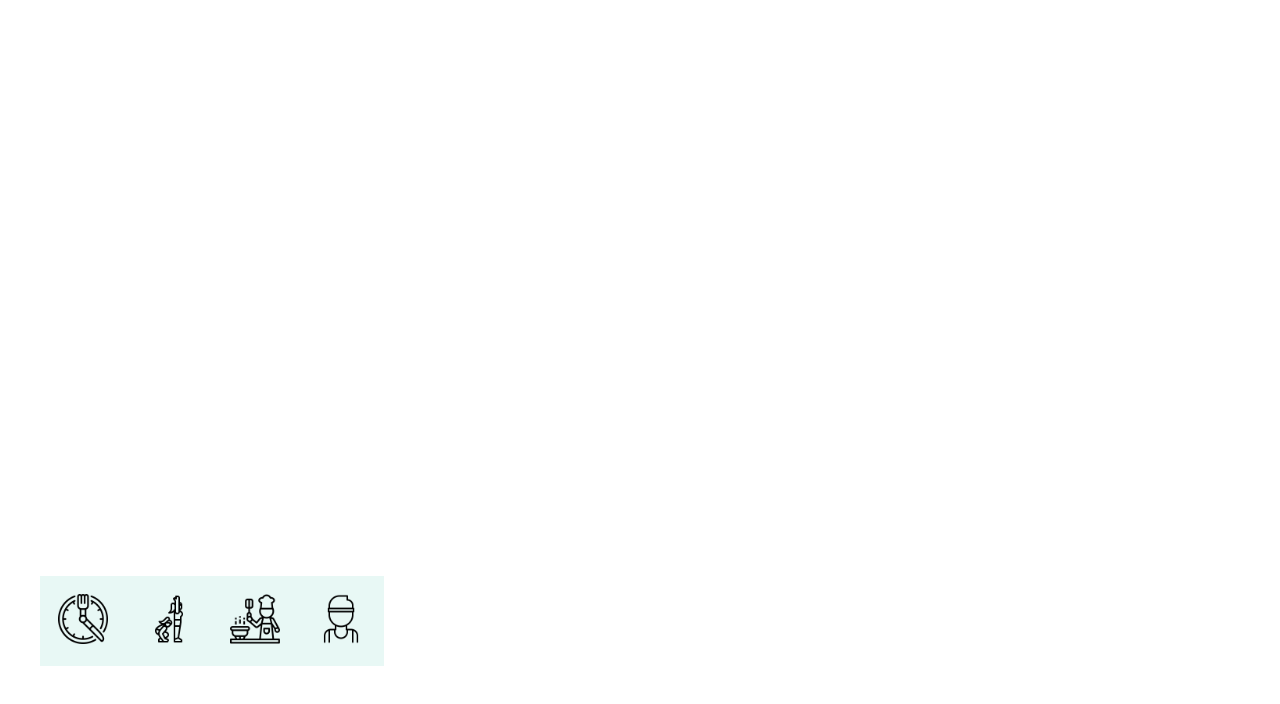
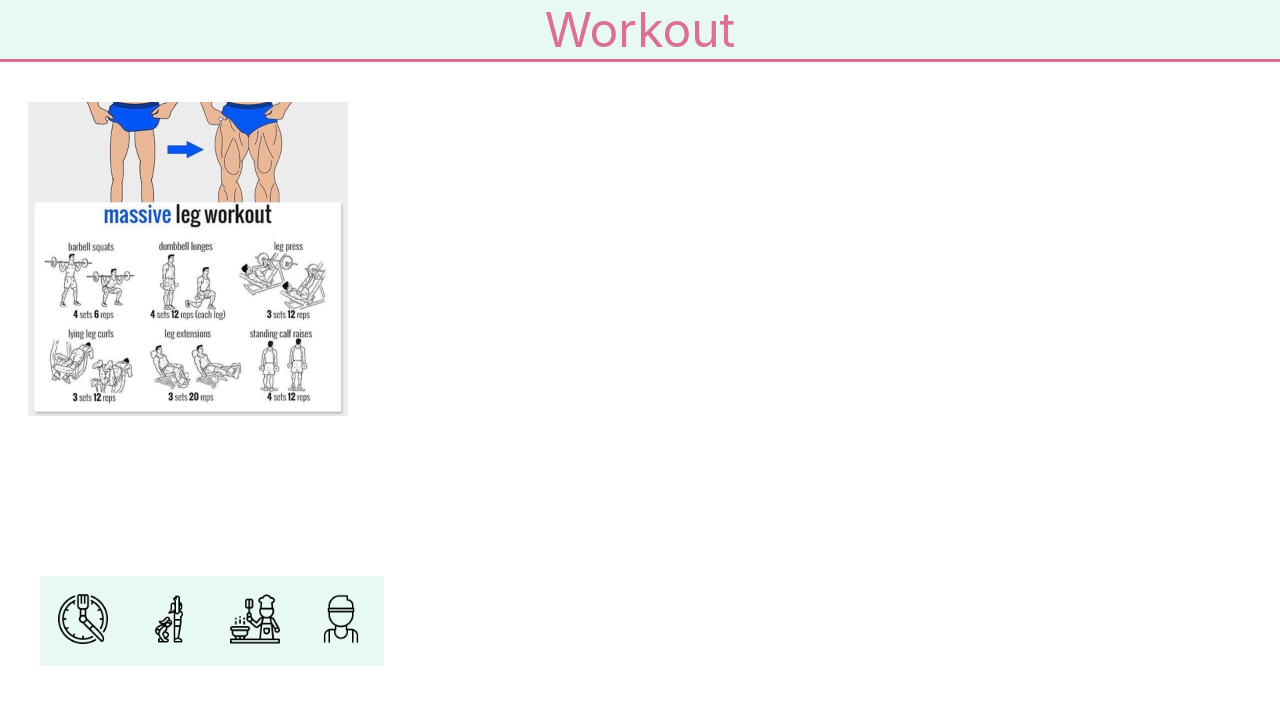
Before and after one commit to asenso-clarissa/Healthgoals, a React (Create React App) app in the folder goals/: page /workout in a window 1280 px wide. Shown: the top 704 px of the page. Built offline with nearby package versions, Linux system fonts and the light colour scheme.

Commit message:
workpoutpage added

```diff
--- a/goals/src/App.js
+++ b/goals/src/App.js
@@ -1,29 +1,15 @@
 //import KetoStyled from './Components/Keto';
 //import Header from './Components/Header';
 //import VVRecipes from './Pages/KetoRecipes';
-import Home from './Pages/Home';
-import SmoothieRecipes from './Pages/KetoRecipes';
-import { BrowserRouter as Router, Route, Switch } from 'react-router-dom';
+//import Home from './Pages/Home';
+//import SmoothieRecipes from './Pages/KetoRecipes';
+//import { BrowserRouter as Router, Route, Switch } from 'react-router-dom';
 import StyledNavbar from './Components/Navbar';
-import RecipeButton from './Pages/RecipeButton';
+//import RecipeButton from './Pages/RecipeButton';
 //import KetoRecipes from './Pages/KetoRecipes';
 const App = () => {
   return (
-    <Router>
-      <StyledNavbar />
-      <Switch>
-        <Route exact path="/">
-          <Home />
-        </Route>
-        <Route path="/recipies">
-          <RecipeButton />
-        </Route>
-
-        <Route path="/SmoothieRecipies">
-          <SmoothieRecipes />
-        </Route>
-      </Switch>
-    </Router>
+   <StyledNavbar />
   );
 };
 export default App;
--- a/goals/src/Components/Navbar.js
+++ b/goals/src/Components/Navbar.js
@@ -1,15 +1,20 @@
 import React from 'react';
-import { Link } from 'react-router-dom';
+import { BrowserRouter as Router, Route, Switch,Link } from 'react-router-dom';
 import homeIcon from '../img/home.png';
 import workoutIcon from '../img/workout.png';
 import recipiesIcon from '../img/kochen.png';
 import profileIcon from '../img/profile.png';
 import styled from 'styled-components/macro';
+import Home from '../Pages/Home';
+import Workout from '../Pages/Workout';
+import RecipeButton from '../Pages/RecipeButton';
+import Profile from '../Pages/Profile';
 //import RecipeButton from './RecipeButton'
 //import Home from "../Pages/Home";
 //import { BrowserRouter as Switch, Route } from 'react-router-dom';
 function Navbar() {
   return (
+    <Router>
     <>
       <StyledNavbar>
         <ul>
@@ -30,7 +35,7 @@ function Navbar() {
               />
             </li>
           </Link>
-          <Link to="/recipies">
+          <Link to="/recipes">
             <li>
               <img
                 src={recipiesIcon}
@@ -51,10 +56,17 @@ function Navbar() {
         </ul>
       </StyledNavbar>
     </>
+    <Switch>
+      <Route exact path="/"> <Home /> </Route>
+      <Route path="/workout"> <Workout /> </Route>
+      <Route path="/recipes"> <RecipeButton /> </Route>
+      <Route path="/profile"> <Profile /> </Route>
+    </Switch>
+    </Router>
   );
 }
 export default Navbar;
-const StyledNavbar = styled.div`
+const StyledNavbar = styled.nav`
 
   justify-content: center;
   flex-direction: row;
@@ -63,11 +75,14 @@ const StyledNavbar = styled.div`
 
 
 
+
   ul {
     display: flex;
     position: fixed;
     list-style: none;
-  }
+    padding-right: 5em;
+
+    }
   li {
     justify-content: space between;
     padding: 18px;
@@ -76,7 +91,7 @@ const StyledNavbar = styled.div`
   }
   button {
     border-top: solid; palevioletred;
-    border: none;
+
     background-color: white;
   }
 `;
--- a/goals/src/Pages/KetoRecipes.js
+++ b/goals/src/Pages/KetoRecipes.js
@@ -63,6 +63,7 @@ const KetoRecipes = () => {
 };
 const Section = styled.div `
 margin-left: 1.5em;
+margin-bottom: 7em;
 
 h1{
   text-align:center;
--- /dev/null
+++ b/goals/src/Pages/Profile.js
@@ -0,0 +1,9 @@
+import React from 'react'
+
+export default function Profile() {
+    return (
+        <div>
+
+        </div>
+    )
+}
--- a/goals/src/Pages/RecipeButton.js
+++ b/goals/src/Pages/RecipeButton.js
@@ -67,12 +67,13 @@ const Button = styled.div`
  align-items: center;
   border-radius: 50%;
   width: 80px;
-  height: 80px;
+  height: 78px;
   color: white;
   text-align: center;
   font-size: 1em;
   margin-top: 10px;
   margin-left: 0.7em;
+  padding-top: 20px;
 
 
 `;
--- /dev/null
+++ b/goals/src/Pages/Workout.js
@@ -0,0 +1,34 @@
+import React from 'react'
+import leg from '../img/massive_leg_workout.png';
+import styled from 'styled-components/macro';
+
+
+
+ function Workout() {
+    return (
+        <Wrapper>
+            <Header>Workout</Header>
+           <img src={leg}
+              alt="leg"
+              style={{ width: '20em' }} />
+        </Wrapper>
+    )
+}
+export default Workout
+
+const Header = styled.header`
+
+    border-bottom: solid;
+    font-size: 3em;
+  text-align: center;
+  color: palevioletred;
+  background-color:#E8F8F5;
+
+
+`
+const Wrapper = styled.div`
+img {
+    margin: 40px 1.75em;
+}
+
+`
```
Also changed, not shown: goals/src/img/massive_leg_workout.png (added), 1 other file (tests, documents, lock files or other folders).
